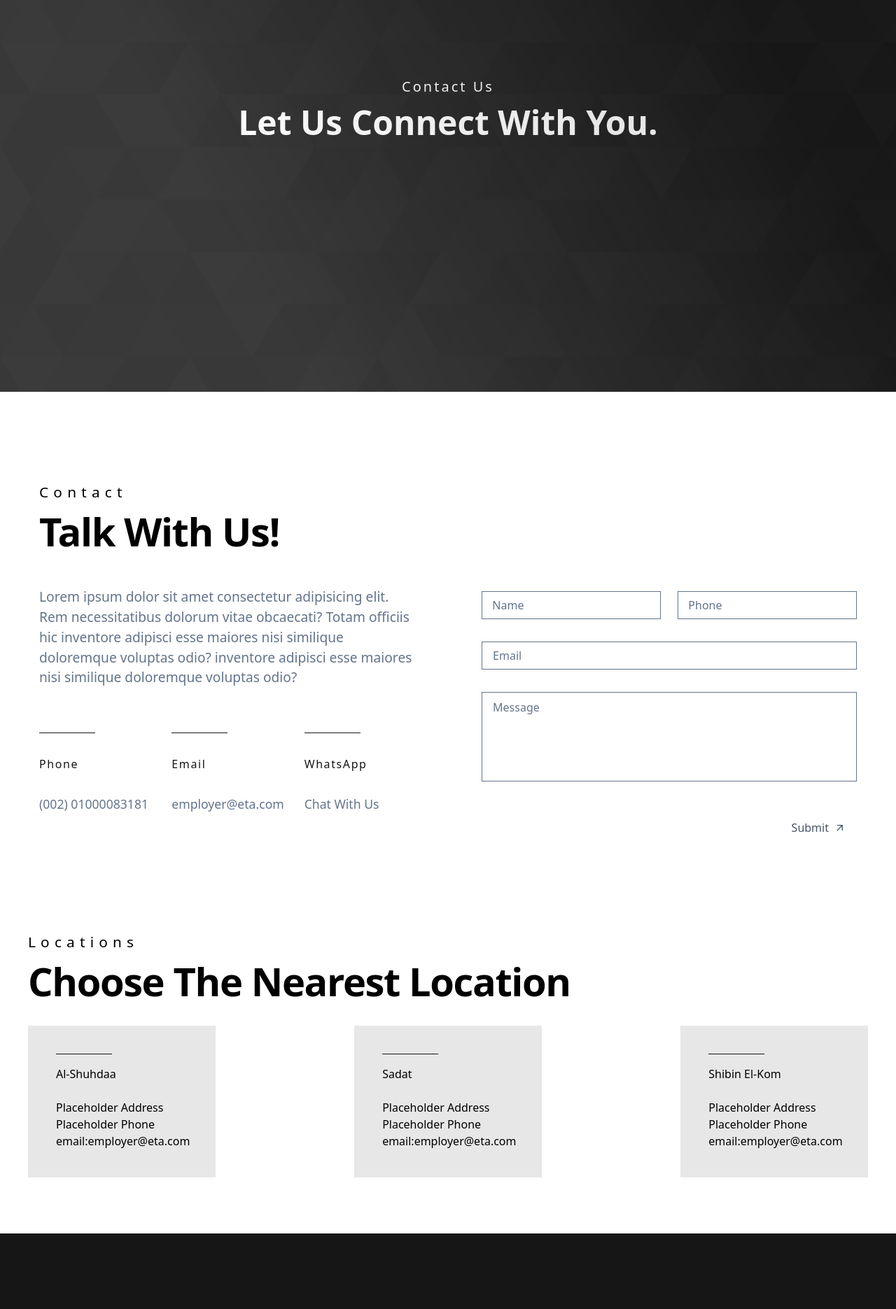
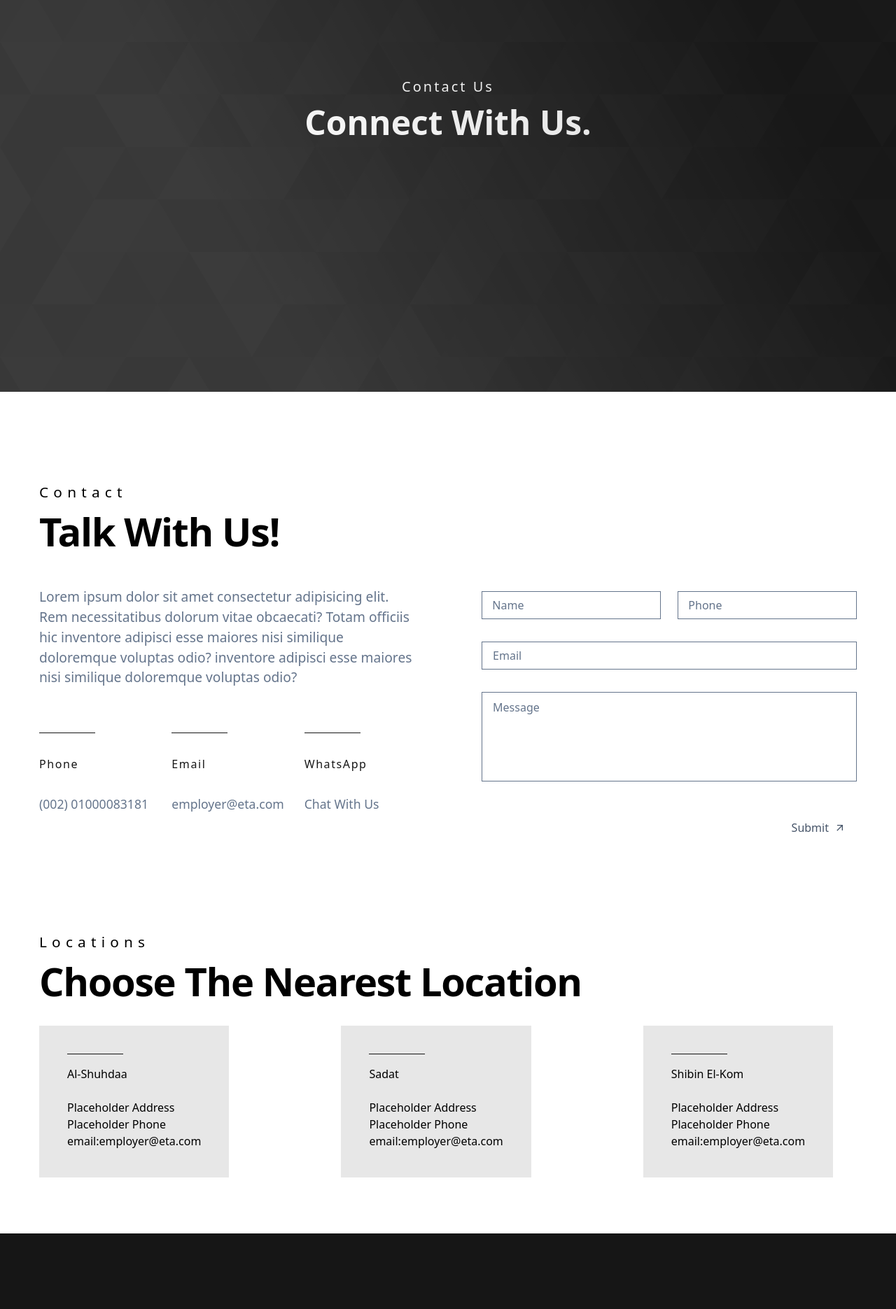
Before and after one commit to OthmanAhmed7/eta, a Next.js app: page /ContactUs in a window 1280 px wide. Shown: the part 240-2111 px from the top of the page at 70% size. Built offline with nearby package versions, Linux system fonts and the light colour scheme.

Commit message:
fix: Responsiveness in contact us page

```diff
--- a/app/ContactUs/page.js
+++ b/app/ContactUs/page.js
@@ -6,17 +6,17 @@ import SectionHeader from "@/components/SectionHeader";
 const page = () => {
   return (
     <>
-      <PageHeader pageName={"Contact Us"} header={"Let Us Connect With You."} />
+      <PageHeader pageName={"Contact Us"} header={"Connect With Us."} />
 
       <ContactUs />
 
-      <section className="flex flex-col m-auto items-start max-w-[1200px] pb-[5rem]">
+      <section className="flex flex-col m-auto items-start max-w-[1200px] pb-[5rem] px-[1rem]">
         <SectionHeader
           header={"Locations"}
           title={"Choose The Nearest Location"}
         />
 
-        <section className="grid grid-cols-3 gap-[12.4rem]">
+        <section className="grid grid-cols-1 md:grid-cols-2 lg:grid-cols-3 gap-[1rem] md:gap-[5rem] lg:gap-[10rem]">
           <section className="bg-[#e7e7e7] p-[2.5rem] flex flex-col cursor-pointer group hover:bg-[#161616] hover:text-white transition ease-in-out duration-500">
             <span className="w-[5rem] h-[1px] bg-[#161616] mb-[1rem] group-hover:bg-white"></span>
 
```
